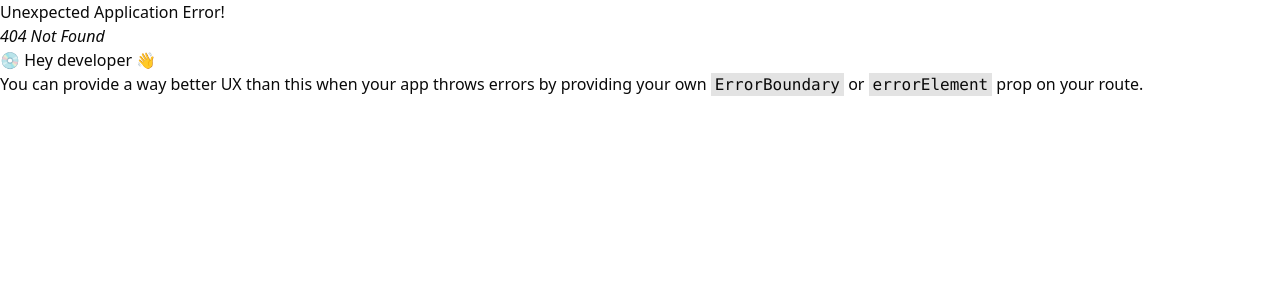
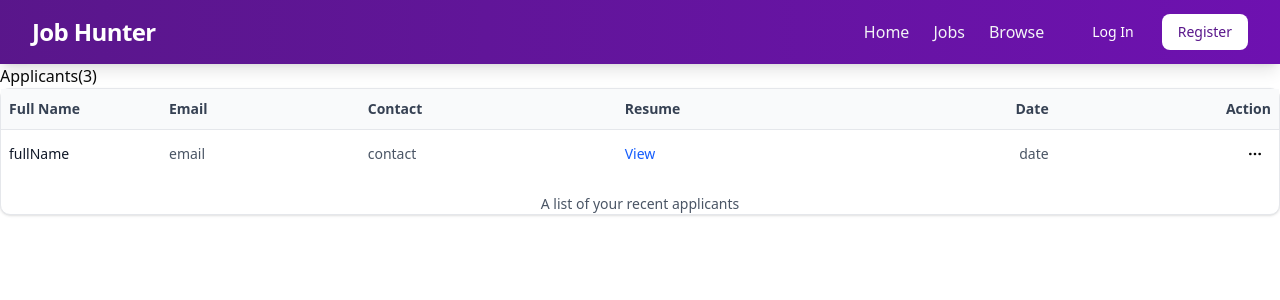
Before and after one commit to soumilidas03/job-Portal, a React (Vite) app in the folder client/: page /admin/jobs/1/applicants in a window 1280 px wide. Before the commit this address had no page. Shown: the top 300 px of the page. Built offline with nearby package versions, Linux system fonts and the light colour scheme.

Commit message:
Create applicants table

```diff
--- a/client/src/App.jsx
+++ b/client/src/App.jsx
@@ -12,6 +12,7 @@ import CompanyCreate from "./components/admin/CompanyCreate";
 import CompanySetup from "./components/admin/CompanySetup";
 import AdminJobs from "./components/admin/AdminJobs";
 import PostJob from "./components/admin/PostJob";
+import Applicants from "./components/admin/Applicants";
 
 const appRouter = createBrowserRouter([
   { path: "/", element: <Home /> },
@@ -29,6 +30,7 @@ const appRouter = createBrowserRouter([
   { path: "/admin/companies/:id", element: <CompanySetup /> },
   { path: "/admin/jobs", element: <AdminJobs /> },
   { path: "/admin/jobs/create", element: <PostJob /> },
+  { path: "/admin/jobs/:id/applicants", element:<Applicants/>}
 ]);
 function App() {
   return (
--- a/client/src/components/admin/AdminJobsTable.jsx
+++ b/client/src/components/admin/AdminJobsTable.jsx
@@ -13,7 +13,7 @@ import {
   PopoverContent,
   PopoverTrigger,
 } from "@/components/ui/popover";
-import { Edit2, MoreHorizontal, Trash2 } from "lucide-react";
+import { Edit2, Eye, MoreHorizontal, Trash2 } from "lucide-react";
 import { useSelector } from "react-redux";
 import { useEffect, useState } from "react";
 import { useNavigate } from "react-router-dom";
@@ -97,6 +97,9 @@ const AdminJobsTable = () => {
                         >
                           <Edit2 className="h-4 w-4" /> Edit
                         </button>
+                        <button onClick={()=>navigate(`/admin/jobs/${job._id}/applicants`)} className="flex items-center gap-2 w-full px-3 py-2 text-sm hover:bg-red-50 rounded-md transition-colors text-blue-600">
+                          <Eye className="h-4 w-4" /> Applicants
+                        </button>
                         <button className="flex items-center gap-2 w-full px-3 py-2 text-sm hover:bg-red-50 rounded-md transition-colors text-red-600">
                           <Trash2 className="h-4 w-4" /> Delete
                         </button>
--- /dev/null
+++ b/client/src/components/admin/Applicants.jsx
@@ -0,0 +1,15 @@
+import React from "react";
+import Navbar from "../shared/Navbar";
+import ApplicantsTable from "./ApplicantsTable";
+
+const Applicants = () => {
+  return (
+    <div>
+      <Navbar />
+      Applicants(3)
+      <ApplicantsTable/>
+    </div>
+  );
+};
+
+export default Applicants;
--- /dev/null
+++ b/client/src/components/admin/ApplicantsTable.jsx
@@ -0,0 +1,108 @@
+import {
+  Table,
+  TableBody,
+  TableCaption,
+  TableCell,
+  TableHead,
+  TableHeader,
+  TableRow,
+} from "@/components/ui/table";
+import {
+  Popover,
+  PopoverContent,
+  PopoverDescription,
+  PopoverHeader,
+  PopoverTrigger,
+} from "@/components/ui/popover";
+import { MoreHorizontal, CheckCircle, XCircle } from "lucide-react";
+import { Button } from "../ui/button";
+
+const shortListingStatus = ["accepted", "rejected"];
+
+const ApplicantsTable = () => {
+  return (
+    <div className="space-y-4">
+      <div className="rounded-lg border border-gray-200 bg-white shadow-sm">
+        <Table>
+          <TableCaption className="text-gray-600">
+            A list of your recent applicants
+          </TableCaption>
+          <TableHeader className="bg-gray-50">
+            <TableRow className="border-b border-gray-200 hover:bg-gray-50">
+              <TableHead className="w-40 font-semibold text-gray-700">
+                Full Name
+              </TableHead>
+              <TableHead className="font-semibold text-gray-700">
+                Email
+              </TableHead>
+              <TableHead className="font-semibold text-gray-700">
+                Contact
+              </TableHead>
+              <TableHead className="font-semibold text-gray-700">
+                Resume
+              </TableHead>
+              <TableHead className="text-right font-semibold text-gray-700">
+                Date
+              </TableHead>
+              <TableHead className="text-right font-semibold text-gray-700">
+                Action
+              </TableHead>
+            </TableRow>
+          </TableHeader>
+          <TableBody>
+            <TableRow className="hover:bg-gray-50 transition-colors">
+              <TableCell className="font-medium text-gray-900">
+                fullName
+              </TableCell>
+              <TableCell className="text-gray-600">email</TableCell>
+              <TableCell className="text-gray-600">contact</TableCell>
+              <TableCell>
+                <a href="#" className="text-blue-600 hover:underline">
+                  View
+                </a>
+              </TableCell>
+              <TableCell className="text-right text-gray-600">date</TableCell>
+
+              <TableCell className="text-right">
+                <Popover>
+                  <PopoverTrigger asChild>
+                    <Button
+                      variant="ghost"
+                      size="sm"
+                      className="h-8 w-8 p-0 hover:bg-gray-100"
+                    >
+                      <MoreHorizontal className="h-4 w-4" />
+                    </Button>
+                  </PopoverTrigger>
+                  <PopoverContent className="w-40">
+                    <PopoverHeader className="font-semibold">
+                      Status
+                    </PopoverHeader>
+                    <PopoverDescription className="space-y-2 pt-2">
+                      {shortListingStatus.map((status) => (
+                        <Button
+                          key={status}
+                          variant="ghost"
+                          className="w-full justify-start text-sm"
+                        >
+                          {status === "accepted" ? (
+                            <CheckCircle className="mr-2 h-4 w-4 text-green-600" />
+                          ) : (
+                            <XCircle className="mr-2 h-4 w-4 text-red-600" />
+                          )}
+                          {status.charAt(0).toUpperCase() + status.slice(1)}
+                        </Button>
+                      ))}
+                    </PopoverDescription>
+                  </PopoverContent>
+                </Popover>
+              </TableCell>
+            </TableRow>
+          </TableBody>
+        </Table>
+      </div>
+    </div>
+  );
+};
+
+export default ApplicantsTable;
```
